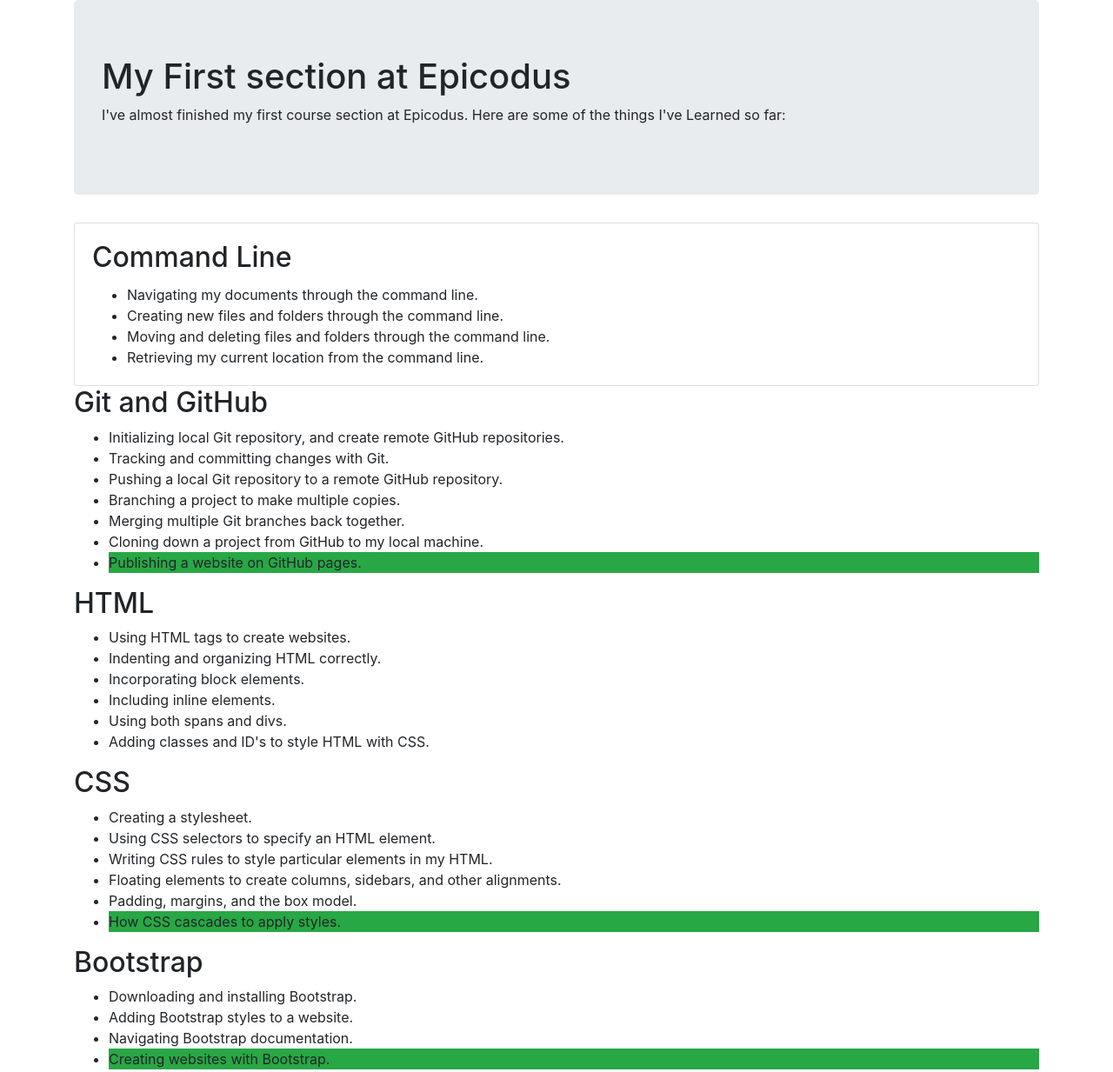
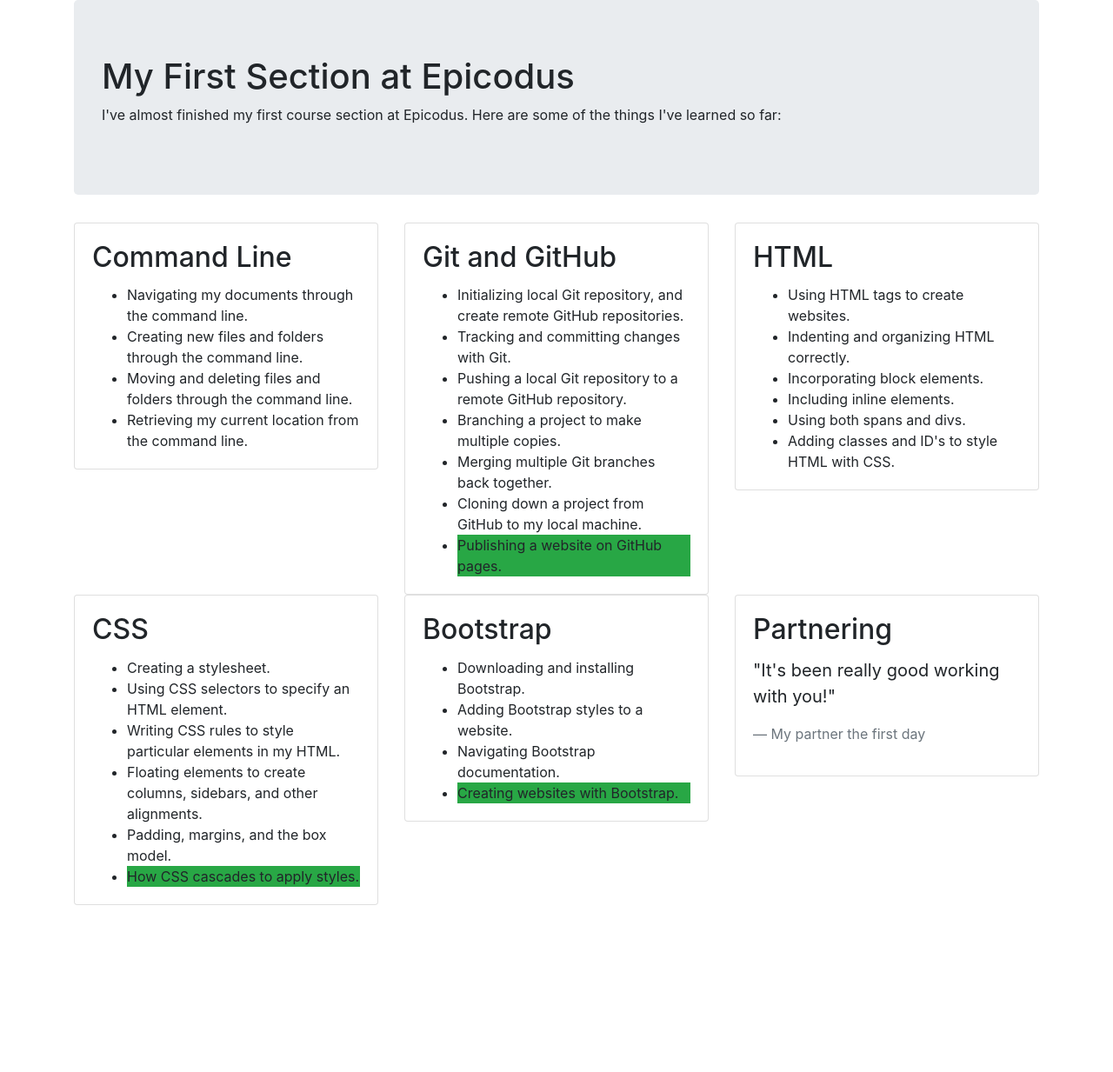
Before and after one commit to DWilken02/Section-in-review, a plain HTML site: page index.html in a window 1280 px wide. Shown: the top 1233 px of the page at 87% size. After the commit the page ends 1041 px from the top, so only its background shows below. Drawn offline with Linux system fonts and the light colour scheme.

Commit message:
add both index and bootstrap sections

```diff
--- a/index.html
+++ b/index.html
@@ -7,11 +7,13 @@
 <body>
   <div class="container">
     <div class="jumbotron">
-    <h1>My First section at Epicodus</h1>
+      <h1>My First Section at Epicodus</h1>
       <p>
-        I've almost finished my first course section at Epicodus. Here are some of the things I've Learned so far:
+        I've almost finished my first course section at Epicodus. Here are some of the things I've learned so far:
       </p>
     </div>
+    <div class="row">
+      <div class="col-md-4">
         <div class="card">
           <div class="card-body">
             <h2 class="card-title">Command Line</h2>
@@ -23,8 +25,12 @@
             </ul>
           </div>
         </div>
-    <h2>Git and GitHub</h2>
-    <ul>
+      </div>
+    <div class="col-md-4">
+      <div class="card">
+        <div class="card-body">
+          <h2 class="card-title">Git and GitHub</h2>
+          <ul class="card-text">
             <li>Initializing local Git repository, and create remote GitHub repositories.</li>
             <li>Tracking and committing changes with Git.</li>
             <li>Pushing a local Git repository to a remote GitHub repository.</li>
@@ -33,8 +39,14 @@
             <li>Cloning down a project from GitHub to my local machine.</li>
             <li class="bg-success">Publishing a website on GitHub pages.</li>
           </ul>
-    <h2>HTML</h2>
-    <ul>
+        </div>
+      </div>
+    </div>
+    <div class="col-md-4">
+      <div class="card">
+        <div class="card-body">
+          <h2 class="card-title">HTML</h2>
+          <ul class="card-text">
             <li>Using HTML tags to create websites.</li>
             <li>Indenting and organizing HTML correctly.</li>
             <li>Incorporating block elements.</li>
@@ -42,8 +54,16 @@
             <li>Using both spans and divs.</li>
             <li>Adding classes and ID's to style HTML with CSS.</li>
          </ul>
-    <h2>CSS</h2>
-    <ul>
+        </div>
+      </div>
+    </div>
+    </div>
+    <div class="row">
+      <div class="col-md-4">
+        <div class="card">
+          <div class="card-body">
+            <h2 class="card-title">CSS</h2>
+            <ul class="card-text">
               <li>Creating a stylesheet.</li>
               <li>Using CSS selectors to specify an HTML element.</li>
               <li>Writing CSS rules to style particular elements in my HTML.</li>
@@ -51,18 +71,36 @@
               <li>Padding, margins, and the box model.</li>
               <li class="bg-success">How CSS cascades to apply styles.</li>
            </ul>
-      <h2>Bootstrap</h2>
-      <ul>
+          </div>
+        </div>
+      </div>
+      <div class="col-md-4">
+        <div class="card">
+          <div class="card-body">
+            <h2 class="card-title">Bootstrap</h2>
+            <ul class="card-text">
               <li>Downloading and installing Bootstrap.</li>
               <li>Adding Bootstrap styles to a website.</li>
               <li>Navigating Bootstrap documentation.</li>
               <li class="bg-success">Creating websites with Bootstrap.</li>
            </ul>
-      <h2>Partnering</h2>
+          </div>
+        </div>
+      </div>
+      <div class="col-md-4">
+        <div class="card">
+          <div class="card-body">
+            <h2 class="card-title">Partnering</h2>
+            <div class="card-text">
               <blockquote class="blockquote">
                 <p>"It's been really good working with you!"</p>
                 <footer class="blockquote-footer">My partner the first day</footer>
               </blockquote>
             </div>
+          </div>
+        </div>
+      </div>
+    </div>
+  </div>
 </body>
 </html>
```
Also changed, not shown: bootstrap.html (added, +30 -0 lines). Lines whose indentation alone changed are shown as unchanged.
